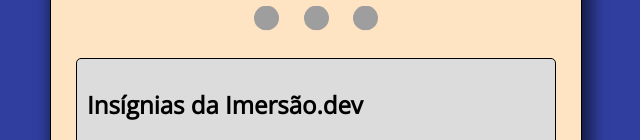
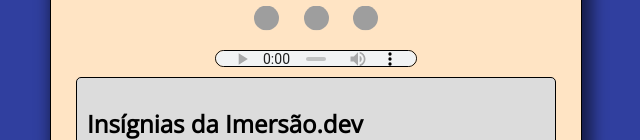
Before and after one commit to nandopx/ImersaoDev, a plain HTML site: page index.html in a window 1280 px wide. Shown: the part 266-406 px from the top of the page, without its empty margins (324-964 px from the left). Drawn offline with nearby package versions, Linux system fonts and the light colour scheme; grey boxes are pictures that could not be loaded.

Commit message:
Adicionado audio na página com 'autoplay'

```diff
--- a/css/style.css
+++ b/css/style.css
@@ -88,3 +88,12 @@
     height: 25px;
     border: none;
 }
+
+audio {
+    display: block;
+    width: 200px;
+    height: 15px;
+    margin: 2px auto;
+    border: 1px solid black;
+    border-radius: 9px;
+}
--- a/index.html
+++ b/index.html
@@ -26,6 +26,9 @@
             <a href="https://github.com/nandopx" target="_blank"><img src="https://encrypted-tbn0.gstatic.com/images?q=tbn:ANd9GcTyp_S4DvbnksnTwAGvVZ4rikng_wHyk5YtlmLS0nyzF5I19fc9R0WkhB9lsWIs1Sm39A0&usqp=CAU"></a>
             <a href="https://www.instagram.com/pxcrvg" target="_blank"><img src="https://e7.pngegg.com/pngimages/891/152/png-clipart-logo-graphy-instagram-social-icons-purple-text.png"></a>
         </div>
+		<audio preload="auto" controls autoplay loop>
+            <source src="arquivos/ForrestGumpTheme.mp3" type="audio/mp3">
+        </audio>
         <div class="container" id="container">
             <h2>Insígnias da Imersão.dev</h2>
             <ol>
```
Also changed, not shown: 2 other files.
